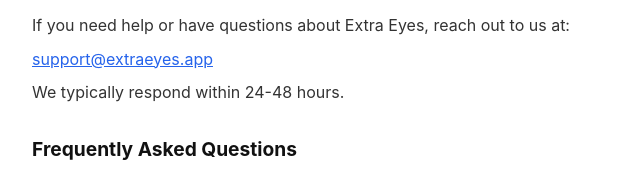
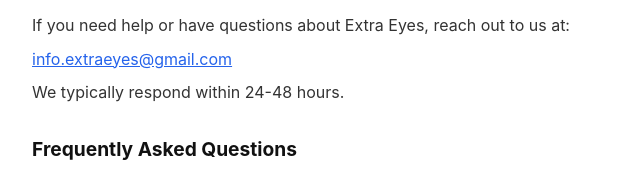
Before and after one commit to Jpowerss/extraeyes.github.io, a plain HTML site: page support.html in a window 1280 px wide. Shown: the part 182-359 px from the top of the page, 248-888 px from the left. Drawn offline with Linux system fonts and the light colour scheme.

Commit message:
Update support.html

```diff
--- a/support.html
+++ b/support.html
@@ -21,7 +21,7 @@
 
     <h2>Contact Us</h2>
     <p>If you need help or have questions about Extra Eyes, reach out to us at:</p>
-    <p><a href="mailto:support@extraeyes.app">support@extraeyes.app</a></p>
+    <p><a href="mailto:info.extraeyes@gmail.com">info.extraeyes@gmail.com</a></p>
     <p>We typically respond within 24-48 hours.</p>
 
     <h2>Frequently Asked Questions</h2>
```
